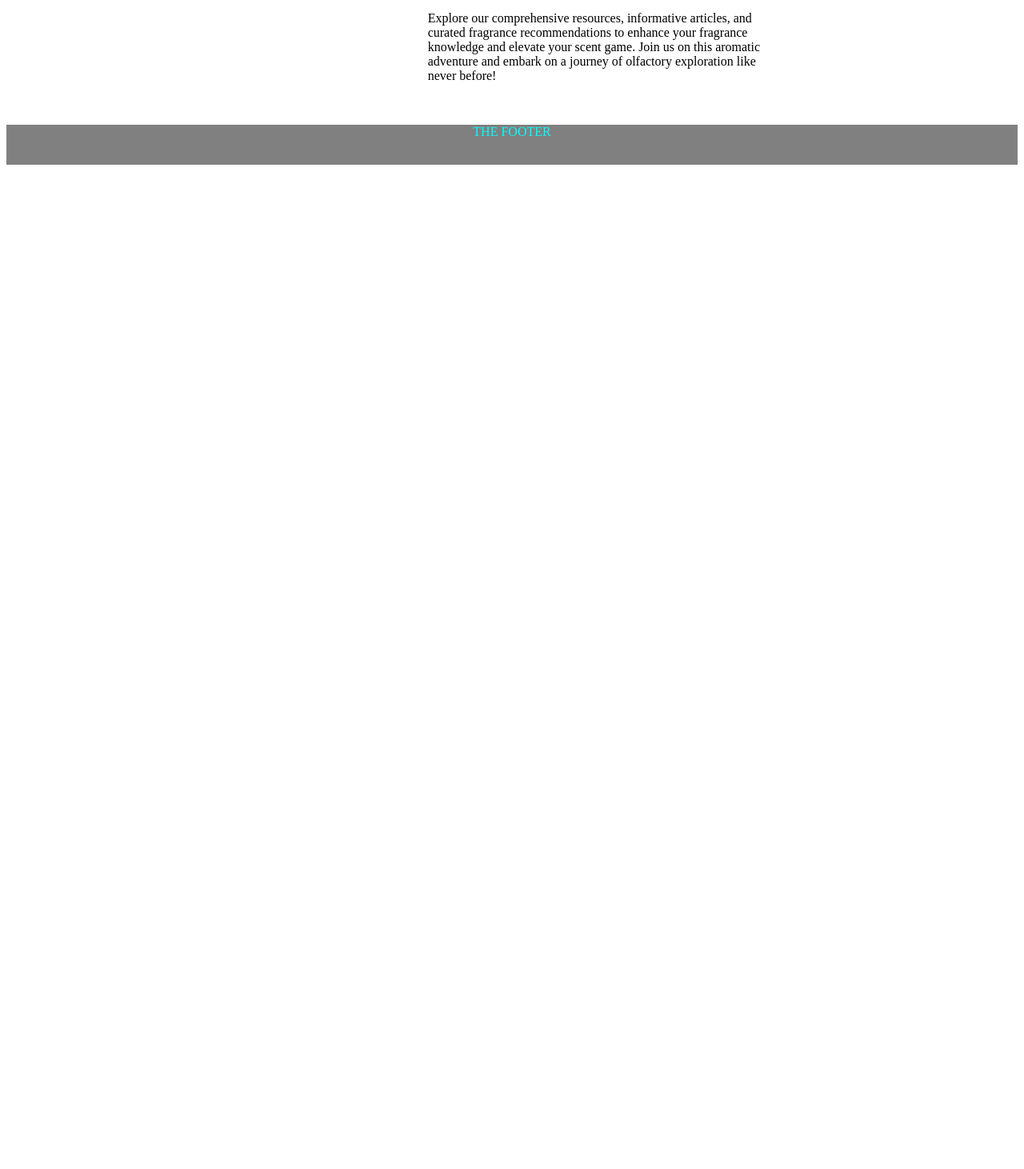
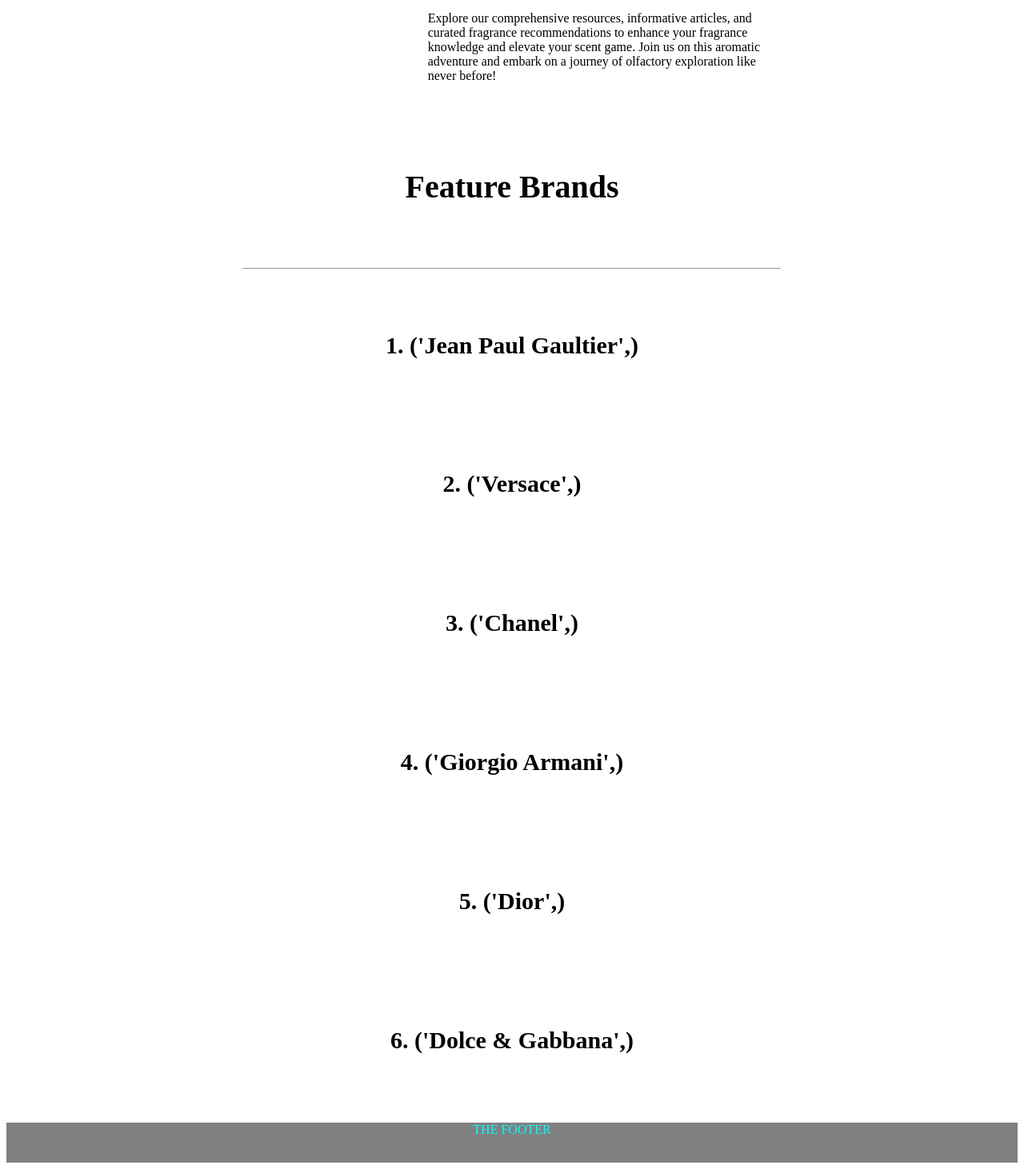
Before and after one commit to kos1070sc/fragrance, a Flask app: page / in a window 1280 px wide. Shown: the part 872-2334 px from the top of the page at 80% size. Before the commit the page ends 1078 px from the top, so only its background shows below. Run offline with Flask 3, Linux system fonts and the light colour scheme; data comes from the database, SQL or seed files in the repository.

Commit message:
flask and hompage updates

```diff
--- a/routes.py
+++ b/routes.py
@@ -11,7 +11,11 @@ app = Flask(__name__)
 #
 @app.route("/")
 def home():
-    return render_template("home.html")
+    connection = sqlite3.connect('fragrance.db') #connect to database
+    cur = connection.cursor()
+    cur.execute("SELECT brand_name FROM Designer;")
+    result = cur.fetchall()
+    return render_template("home.html", featured_brand = result)
 
 
 #
@@ -22,19 +26,25 @@ def edp():
     connection = sqlite3.connect('fragrance.db') #connect to database
     cur = connection.cursor()
 
-    cur.execute("SELECT bottle_concentration FROM Fragrance where bottle_concentration = 'EDP'")
+    cur.execute("SELECT bottle_concentration FROM Fragrance where bottle_concentration = 'EDP';")
     fragrance_concentration = cur.fetchall()
 
-    cur.execute("SELECT bottle_name FROM Fragrance WHERE bottle_concentration = 'EDP'") #select bottle name
+    cur.execute("SELECT bottle_name FROM Fragrance WHERE bottle_concentration = 'EDP';") #select bottle name
     fragrance_name = cur.fetchall()
 
-    cur.execute("SELECT brand_name from Fragrance INNER JOIN Designer ON Fragrance.bottle_brand = Designer.brand_id WHERE bottle_concentration = 'EDP'")
+    cur.execute("SELECT brand_name from Fragrance INNER JOIN Designer ON Fragrance.bottle_brand = Designer.brand_id WHERE bottle_concentration = 'EDP';")
     fragrance_brand = cur.fetchall() #select bottle brand
 
-    cur.execute("SELECT bottle_description FROM Fragrance WHERE bottle_concentration = 'EDP'")
+    cur.execute("SELECT bottle_description FROM Fragrance WHERE bottle_concentration = 'EDP';")
     fragrance_desc = cur.fetchall() #select bottle description
 
-    return render_template('fragrance_info.html', concentration = fragrance_concentration, name = fragrance_name, brand = fragrance_brand, description = fragrance_desc) #display info with templates
+    cur.execute("SELECT bottle_name, note_name FROM Notebridge INNER JOIN Note ON NoteBridge.nid = Note.note_id INNER JOIN Fragrance ON NoteBridge.fid = Fragrance.bottle_id;")
+    fragrance_note = cur.fetchall()
+
+
+    return render_template('fragrance_info.html', concentration = fragrance_concentration,
+    name = fragrance_name, brand = fragrance_brand, description = fragrance_desc, note = fragrance_note)
+    #display info with templates
 
 
 
@@ -45,21 +55,24 @@ def edp():
 def edt():
     connection = sqlite3.connect('fragrance.db') #connect to database
     cur = connection.cursor()
-    cur.execute("SELECT bottle_name FROM Fragrance WHERE bottle_concentration = 'EDT'") #select bottle name
+    cur.execute("SELECT bottle_name FROM Fragrance WHERE bottle_concentration = 'EDT';") #select bottle name
     fragrance_name = cur.fetchall()
 
-    cur.execute("SELECT bottle_concentration FROM Fragrance where bottle_concentration = 'EDT'")
+    cur.execute("SELECT bottle_concentration FROM Fragrance where bottle_concentration = 'EDT';")
     fragrance_concentration = cur.fetchall()
 
-    cur.execute("SELECT brand_name from Fragrance INNER JOIN Designer ON Fragrance.bottle_brand = Designer.brand_id WHERE bottle_concentration = 'EDT'")
+    cur.execute("SELECT brand_name from Fragrance INNER JOIN Designer ON Fragrance.bottle_brand = Designer.brand_id WHERE bottle_concentration = 'EDT';")
     fragrance_brand = cur.fetchall() #select bottle brand
 
-    cur.execute("SELECT bottle_description FROM Fragrance WHERE bottle_concentration = 'EDT'")
+    cur.execute("SELECT bottle_description FROM Fragrance WHERE bottle_concentration = 'EDT';")
     fragrance_desc = cur.fetchall() #select bottle description
 
-    return render_template('fragrance_info.html', concentration = fragrance_concentration, name = fragrance_name, brand = fragrance_brand, description = fragrance_desc) #display info with templates
+    cur.execute("SELECT bottle_name, note_name FROM Notebridge INNER JOIN Note ON NoteBridge.nid = Note.note_id INNER JOIN Fragrance ON NoteBridge.fid = Fragrance.bottle_id;")
+    fragrance_note = cur.fetchall()
 
 
+    return render_template('fragrance_info.html', concentration = fragrance_concentration,
+    name = fragrance_name, brand = fragrance_brand, description = fragrance_desc, note = fragrance_note)
 
 #
 #Route for comparision page
@@ -68,7 +81,7 @@ def edt():
 def comparision():
         connection = sqlite3.connect('fragrance.db') #connect to database
         cur = connection.cursor()
-        cur.execute("SELECT * FROM Fragrance")
+        cur.execute("SELECT * FROM Fragrance;")
         result = cur.fetchall()
         return render_template('comparision.html', info = result)
 
--- a/static/style.css
+++ b/static/style.css
@@ -67,6 +67,18 @@
 }
 
 
+.featured_brands_container{
+  padding: 30px;
+  text-align: center;
+}
+
+.featured_brands_container h4{
+  font-size: 30px;
+}
+
+.featured_brands_container h3{
+  font-size: 40px;
+}
 
 
 
--- a/templates/fragrance_info.html
+++ b/templates/fragrance_info.html
@@ -9,6 +9,7 @@
     <h3>1. {{name[0]}}</h3>
     <h4>Brand: {{brand[0]}}</h4>
     <p>{{description[0]}}</p>
+    <p>{{note[0]}}</p>
 </div>
 
 
--- a/templates/home.html
+++ b/templates/home.html
@@ -10,8 +10,8 @@
 
     <div class = "introduction_image">
         <img src="static/images/hero.png" alt="Introduction Image">
+    </div>
 
-    </div>
 
     <div class = "introduction_text">
         <h2>
@@ -38,5 +38,54 @@
 </div>
 
 
+<div class = "featured_brands_container">
+    <h3>Feature Brands</h3>
+</div>
+
+<hr>
+
+<div class = "featured_brands_container">
+    <h4>1. {{featured_brand[0]}}</h4>
+</div>
+
+
+
+
+<div class = "featured_brands_container">
+    <h4>2. {{featured_brand[1]}}</h4>
+</div>
+
+
+
+
+
+<div class = "featured_brands_container">
+    <h4>3. {{featured_brand[2]}}</h4>
+</div>
+
+
+
+
+<div class = "featured_brands_container">
+    <h4>4. {{featured_brand[3]}}</h4>
+</div>
+
+
+
+
+
+<div class = "featured_brands_container">
+    <h4>5. {{featured_brand[4]}}</h4>
+</div>
+
+
+
+<div class = "featured_brands_container">
+    <h4>6. {{featured_brand[5]}}</h4>
+</div>
+
+
+
+
 
 {%endblock%}
```
Lines whose indentation alone changed are shown as unchanged.
